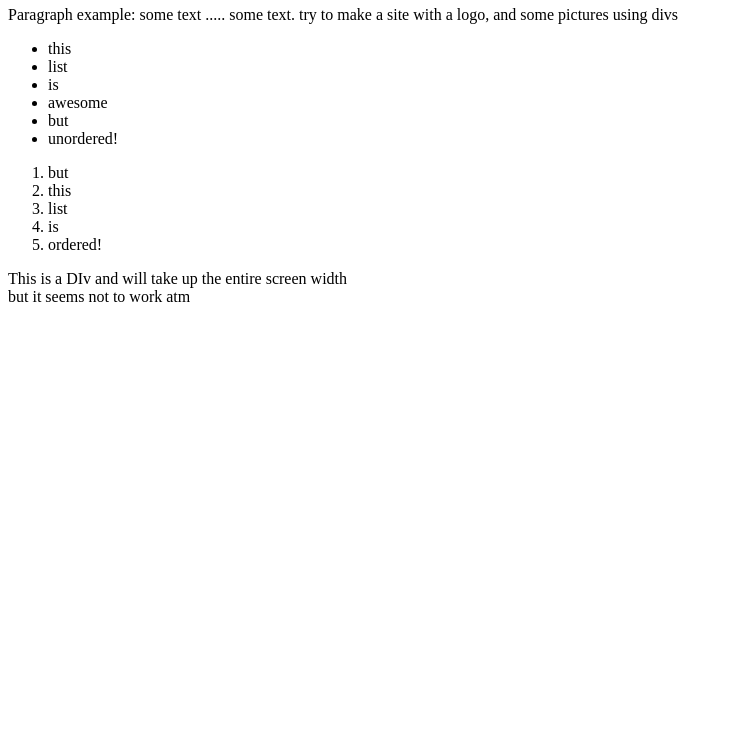
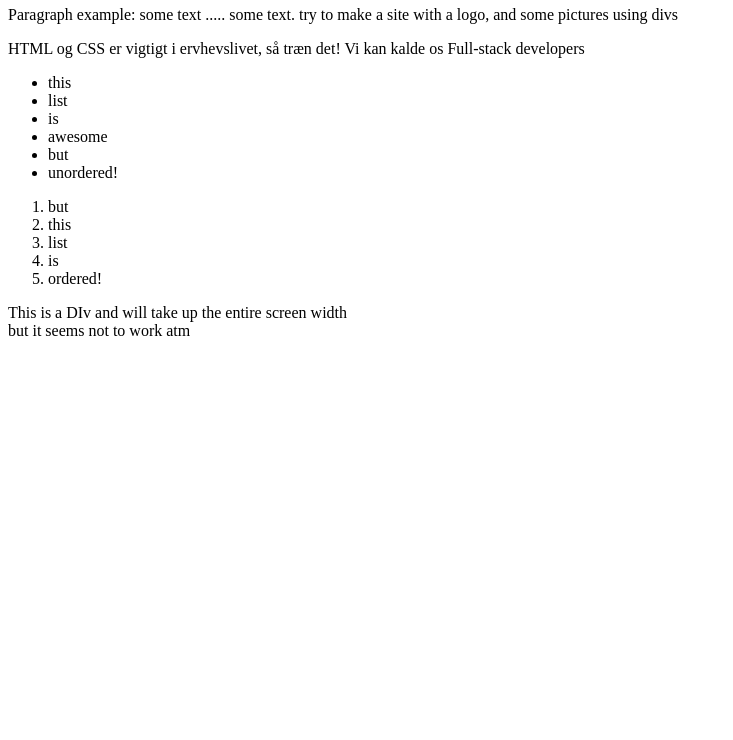
Before and after one commit to FrederikSthenHansen/FirstWebSite, a plain HTML site: page Index.htm in a window 1280 px wide. Shown: the part 60-800 px from the top of the page, without its empty margins (0-733 px from the left). Drawn offline with Linux system fonts and the light colour scheme.

Commit message:
note  to self nr 2

```diff
--- a/Index.htm
+++ b/Index.htm
@@ -8,6 +8,7 @@
     <body>
 <h1>Header example</h1>
 <p>Paragraph example: some text ..... some text. try to make a site with a logo, and some pictures using divs</p>
+<p>HTML og CSS er vigtigt i ervhevslivet, så træn det! Vi kan kalde os Full-stack developers</p>
 <ul>
     <li>this</li>
     <li>list</li>
```
